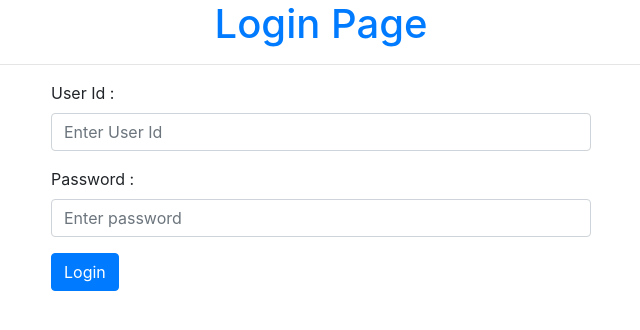
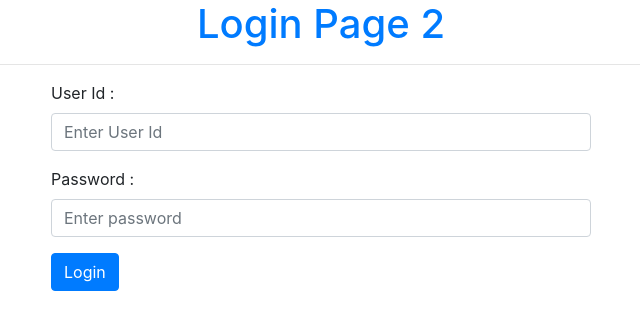
Before and after one commit to SwarnadeepGhosh/login2, a plain HTML site: page index.html in a window 1280 px wide. Shown: the whole page, without its empty margins (319-959 px from the left). Drawn offline with nearby package versions, Linux system fonts and the light colour scheme.

Commit message:
Update index.html

```diff
--- a/index.html
+++ b/index.html
@@ -17,7 +17,7 @@
 
 <body>
     <div class="container">
-        <h1>Login Page</h1><hr>
+        <h1>Login Page 2</h1><hr>
 
         <div class="row justify-content-center align-items-center">
             <form name="myForm" action="" onsubmit="return validateForm()" method="POST"   class="col-6">
```
